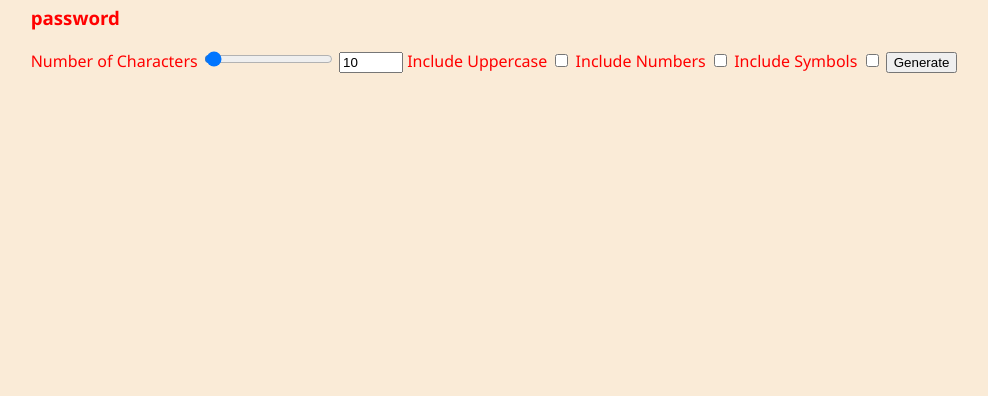
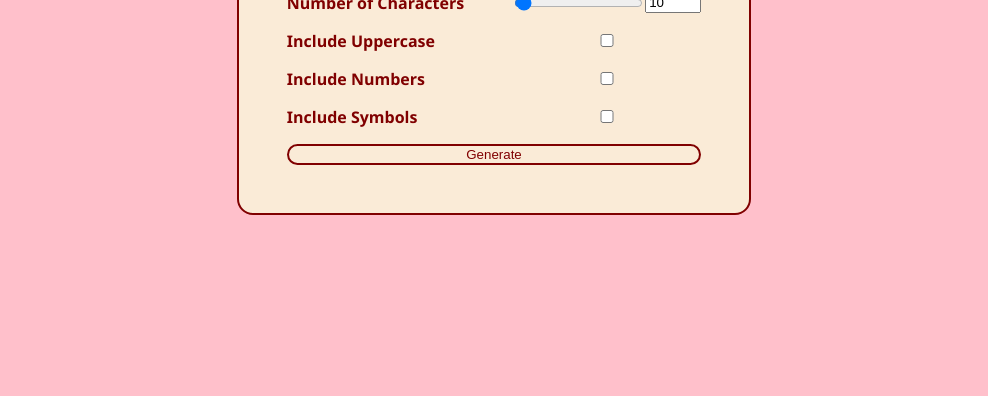
Before and after one commit to alondra-ortega/avocado-smoothie, a plain HTML site: page index.html in a window 1280 px wide. Shown: the part 404-800 px from the top of the page, without its empty margins (146-1134 px from the left). Drawn offline with Linux system fonts and the light colour scheme.

Commit message:
css done

```diff
--- a/index.html
+++ b/index.html
@@ -10,12 +10,14 @@
 </head>
 <body>
     <div class="container">
-        <h1>Password Generator</h1>
-        <h3>password</h3>
-        <form>
+        <h1 class="title">Password Generator</h1>
+        <h3 class="pw" >password</h3>
+        <form class="form">
             <label for="characterAmountNumber">Number of Characters</label>
+            <div class="x">
             <input type="range" min="8" max="128" value="10" id="characterAmountRange">
-            <input type = "number" min="8" max = "128" value="10" id="characterAmountNumber">
+            <input class = "y" type = "number" min="8" max = "128" value="10" id="characterAmountNumber">
+            </div>
 
             <label for="includeUpperCase">Include Uppercase</label>
             <input type="checkbox" id=includeUpperCase>
@@ -26,7 +28,7 @@
             <label for="includeSymbols">Include Symbols</label>
             <input type="checkbox" id=includeSymbols>
 
-            <button type="submit">Generate </button>
+            <button type="submit" class="btn">Generate </button>
         </form>
         <!-- this has created a space for all the input instead of prompts
         I chose to do this because it's less annoying to select
--- a/styles.css
+++ b/styles.css
@@ -1,11 +1,67 @@
 body{
-    background-color: antiquewhite;
+    background-color: pink;
     margin:0;
-    color: red;
+    color: maroon;
     min-height: 100vh;
     display: flex;
     justify-content: center;
     align-items: center;
     font-family:'Segoe UI', Tahoma, Geneva, Verdana, sans-serif
-
 }
+.container {
+    background-color: antiquewhite;
+    padding: 3rem;
+    border-radius: 1rem;
+    border: 2px solid maroon;
+    display: flex;
+    justify-content: center;
+    align-items: center;
+    flex-direction: column;
+}
+.form{
+    display: grid;
+    grid-template-columns: auto auto;
+    row-gap: 1rem;
+    column-gap: 3rem;
+    justify-content: center;
+    align-items: center;
+}
+.title{
+    margin:0;
+    text-align: center;
+}
+label{
+    font-weight: bold;
+}
+.x{
+    display:flex;
+    align-items: center;
+}
+.y{
+    width: 3rem;
+}
+.pw{
+    background-color: pink;
+    color: maroon;
+    padding: 1rem;
+    height: 3rem;
+    width: 350px;
+    border: 2px solid maroon;
+    display: flex;
+    justify-content: center;
+    align-items: center;
+    word-break: break-all;
+    border-radius: 0.5rem;
+}
+.btn{
+    grid-column: span 2;
+    background-color: transparent;
+    border: 2px solid maroon;
+    color: maroon;
+    padding: .5rem, 1rem;
+    cursor: pointer;
+    border-radius: 1rem;
+}
+.btn:hover{
+    background-color:#FFFFFF;
+}
```
